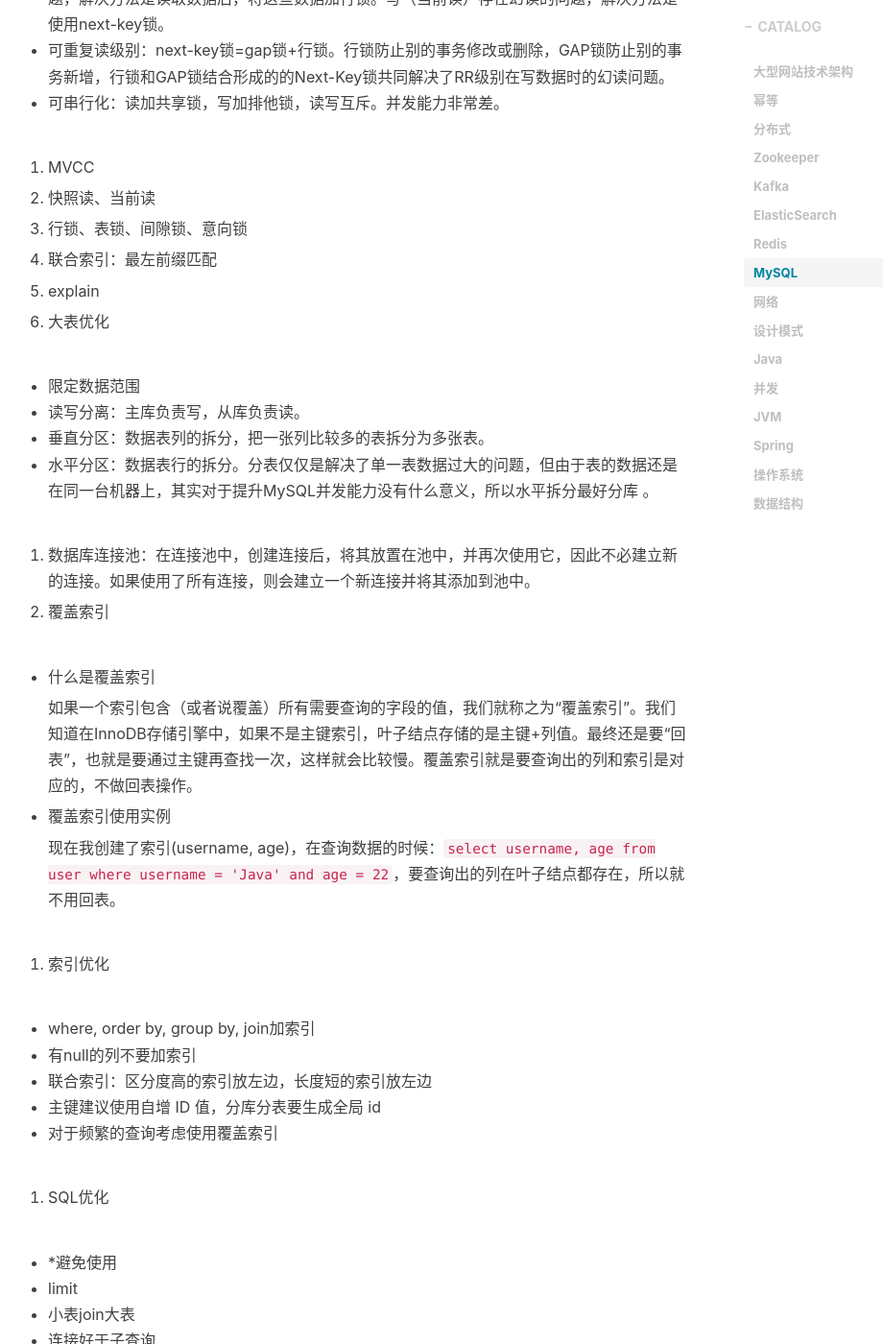
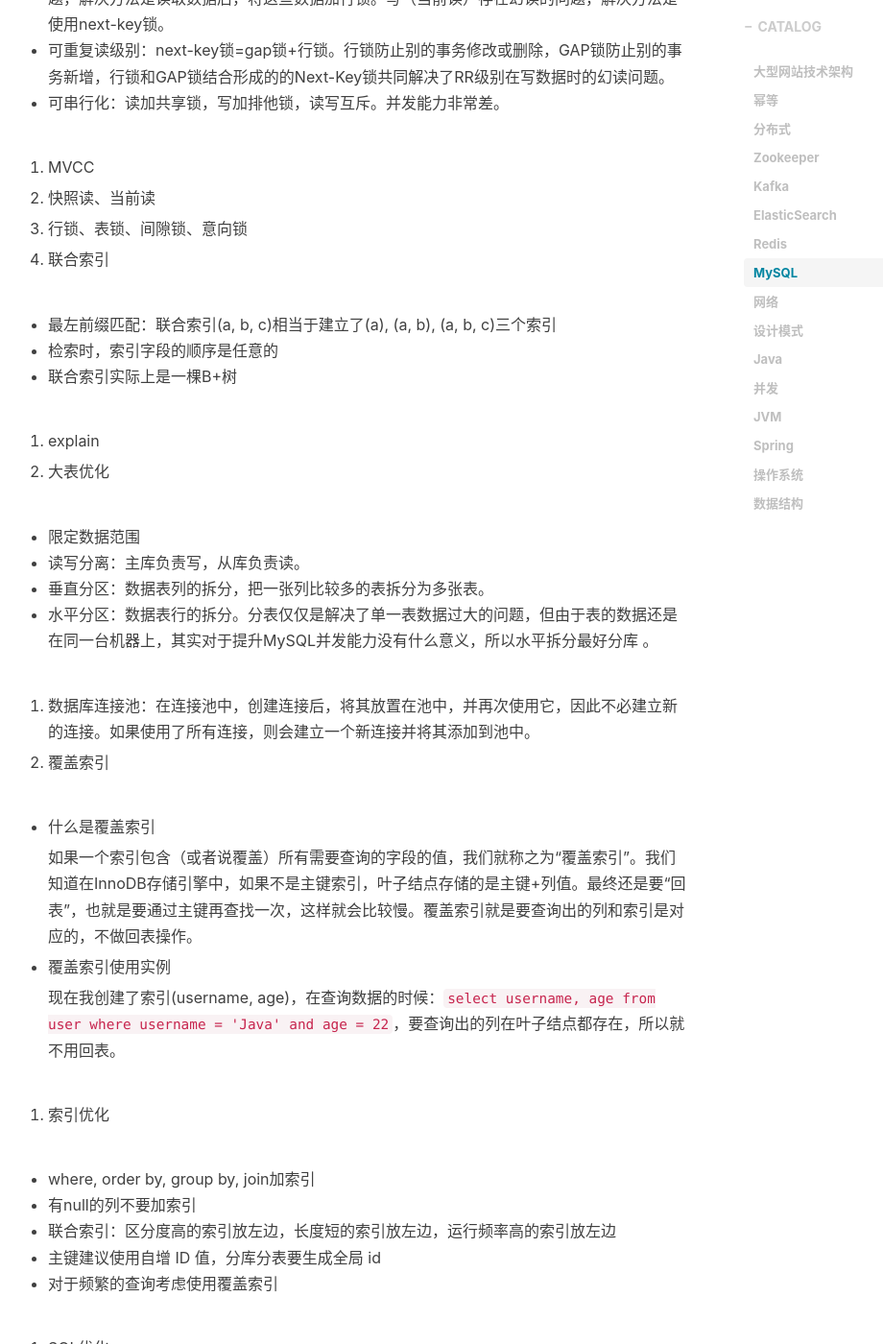
Before and after one commit to yycg/yycg.github.io, a Jekyll site: the page built from _posts/2020-07-05-总结.markdown, in a window 1280 px wide and 1400 px high, scrolled down 6433 px. Shown: the whole window at 96% size, without its empty margins (255-1175 px from the left). Built offline with Jekyll 4.4.1, drawn with Linux system fonts in a browser that asks for light colours; nearby versions of some CDN libraries; formulas are drawn with MathJax 3; comment, search, counter and statistics services are not loaded.

Commit message:
Update 2020-07-05-总结.markdown

```diff
--- a/_posts/2020-07-05-总结.markdown
+++ b/_posts/2020-07-05-总结.markdown
@@ -205,7 +205,11 @@ tags:
 
 11. 行锁、表锁、间隙锁、意向锁
 
-12. 联合索引：最左前缀匹配
+12. 联合索引
+
+  - 最左前缀匹配：联合索引(a, b, c)相当于建立了(a), (a, b), (a, b, c)三个索引
+  - 检索时，索引字段的顺序是任意的
+  - 联合索引实际上是一棵B+树
 
 13. explain
 
@@ -232,7 +236,7 @@ tags:
 
   - where, order by, group by, join加索引
   - 有null的列不要加索引
-  - 联合索引：区分度高的索引放左边，长度短的索引放左边
+  - 联合索引：区分度高的索引放左边，长度短的索引放左边，运行频率高的索引放左边
   - 主键建议使用自增 ID 值，分库分表要生成全局 id
   - 对于频繁的查询考虑使用覆盖索引
 
```
